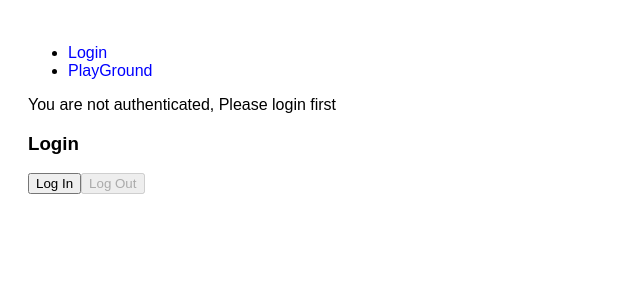
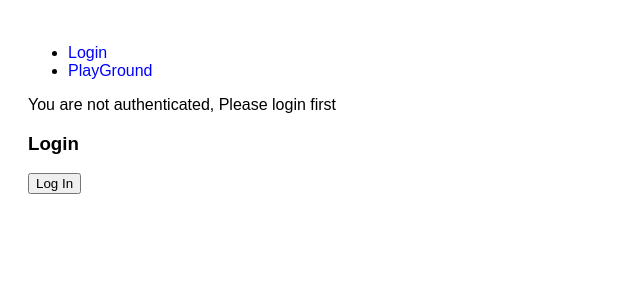
Before and after one commit to acciojob/code-playground-SaiKiran93814, a React app: page /login in a window 1280 px wide. Shown: the top 300 px of the page, without its empty margins (0-640 px from the left). Built offline with nearby package versions, Linux system fonts and the light colour scheme.

Commit message:
Render login buttons

```diff
--- a/src/Pages/LoginPage.js
+++ b/src/Pages/LoginPage.js
@@ -8,20 +8,15 @@ function LoginPage({ isAuthenticated, setIsAuthenticated }) {
     <div data-testid="login-page">
       <h3>Login</h3>
 
-      {/* ✅ Always render BOTH buttons, disable one based on auth */}
-      <button
-        onClick={handleLogin}
-        disabled={isAuthenticated}
-      >
-        Log In
-      </button>
-
-      <button
-        onClick={handleLogout}
-        disabled={!isAuthenticated}
-      >
-        Log Out
-      </button>
+      {isAuthenticated ? (
+        <button data-testid="logout-btn" onClick={handleLogout}>
+          Log Out
+        </button>
+      ) : (
+        <button data-testid="login-btn" onClick={handleLogin}>
+          Log In
+        </button>
+      )}
     </div>
   );
 }
```
